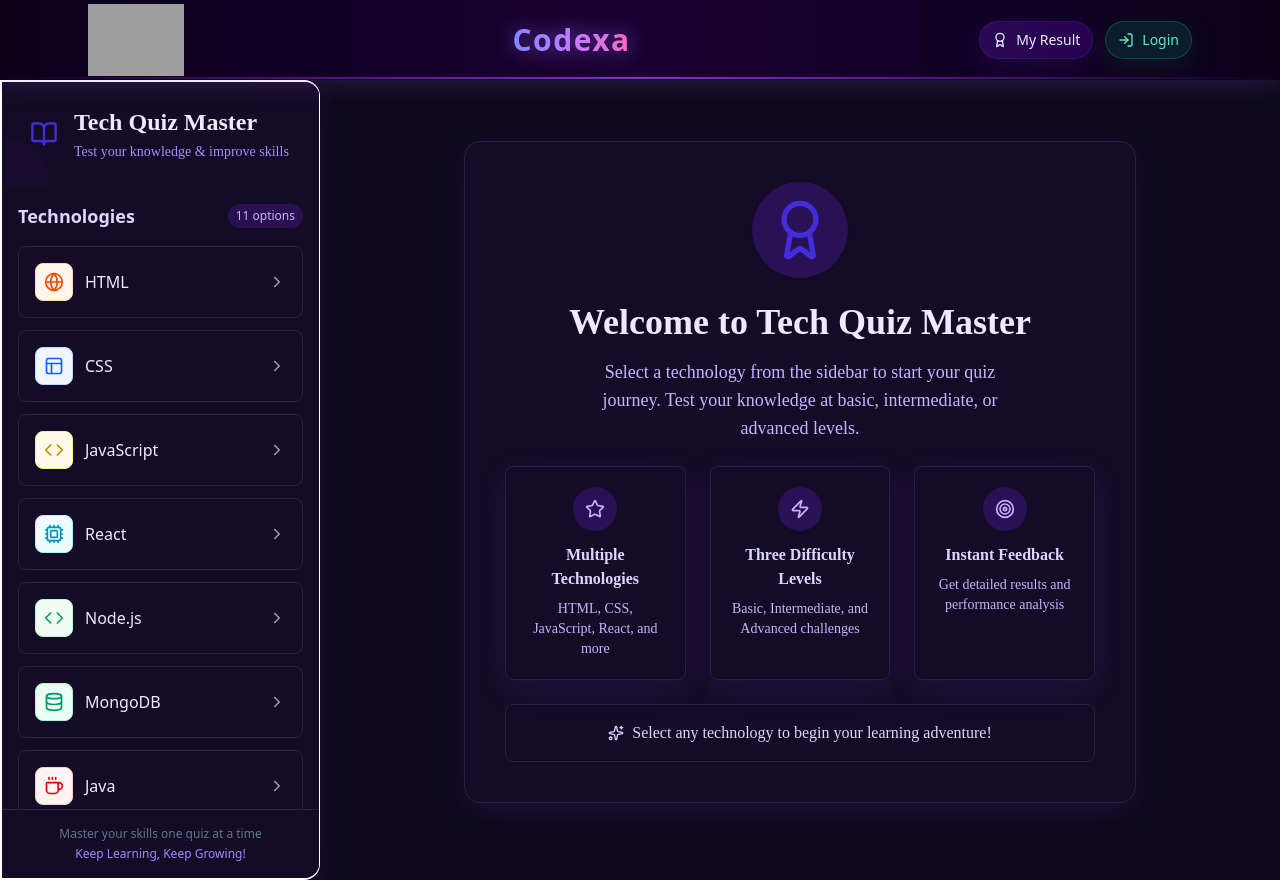
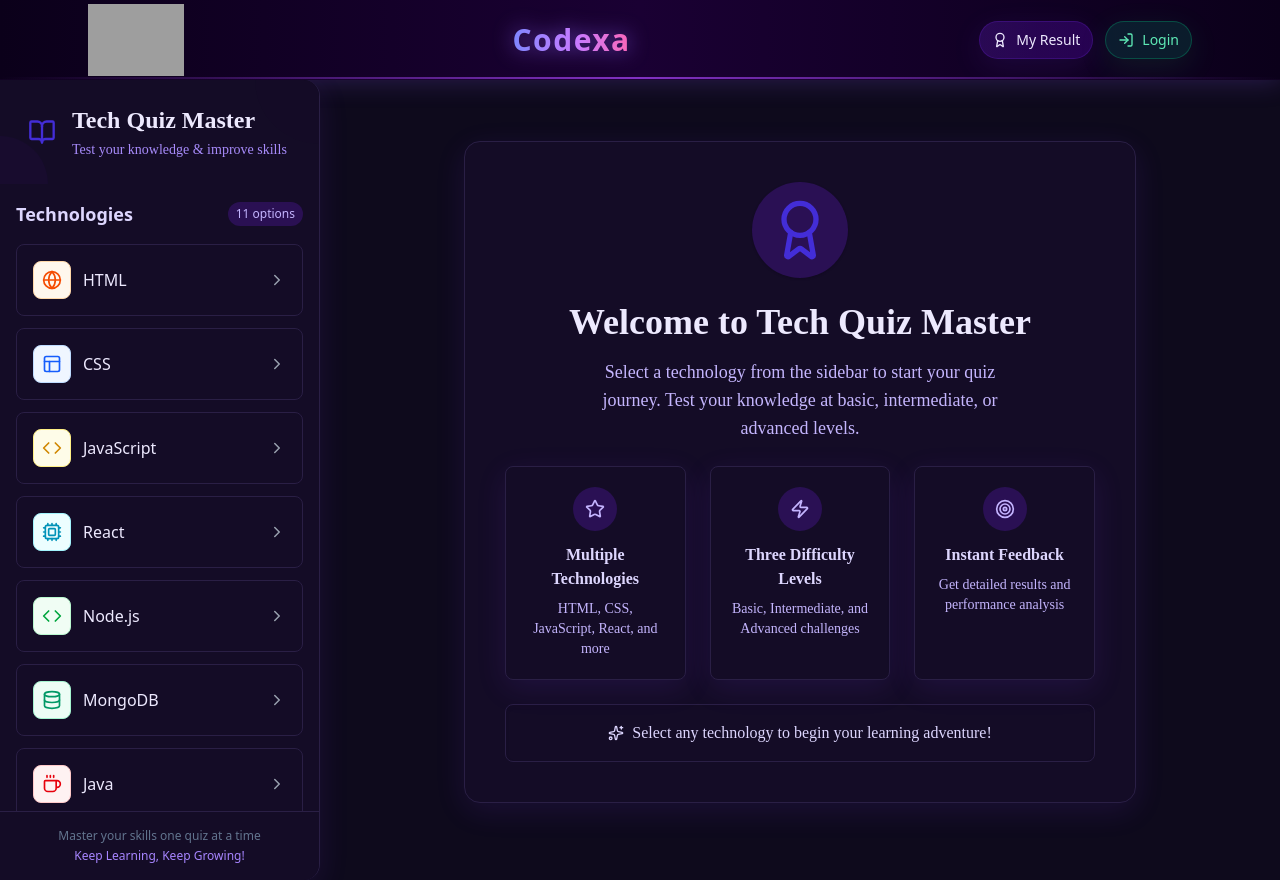
Before and after one commit to meena431/quiz-app, a React app in the folder frontend/: page / in a window 1280 px wide. Built offline with nearby package versions, Linux system fonts and the light colour scheme; grey boxes are pictures that could not be loaded; the HTML template or start-up script is replaced by a standard one.

Commit message:
Update UI

```diff
--- a/frontend/src/assets/styles.js
+++ b/frontend/src/assets/styles.js
@@ -50,8 +50,6 @@ export const navbarStyles = {
     @media (max-width:420px){ nav{padding-left:12px;padding-right:12px;} }
   `
 };
-
-
 
 export const loginStyles = {
   // Page container
@@ -115,8 +113,6 @@ export const loginStyles = {
   animations: `@import url('https://fonts.googleapis.com/css2?family=Poppins:wght@400;600;700&display=swap');:root{--card-radius:16px;}@keyframes gradient-anim{0%{background-position:0% 50%}50%{background-position:100% 50%}100%{background-position:0% 50%}}@keyframes float-slow{0%{transform:translateY(0)}50%{transform:translateY(-10px)}100%{transform:translateY(0)}}@keyframes float-slower{0%{transform:translateY(0)}50%{transform:translateY(-6px)}100%{transform:translateY(0)}}.animate-float-slow{animation:float-slow 9s ease-in-out infinite}.animate-float-slower{animation:float-slower 11s ease-in-out infinite}#login-heading,form,input,button,a,p,label,span{font-family:'Poppins',system-ui,-apple-system,'Segoe UI',Roboto,'Helvetica Neue',Arial}@media(max-width:360px){.rounded-3xl{border-radius:10px}}@media(min-width:1024px){.rounded-3xl{border-radius:16px}}`
 };
 
-
-
 export const signupStyles = {
   // Page container
   pageContainer: "min-h-screen bg-[#0E0A1C] flex items-center justify-center p-4 sm:p-6 relative",
@@ -171,20 +167,20 @@ export const signupStyles = {
   animations: `@import url('https://fonts.googleapis.com/css2?family=Poppins:wght@400;600;700&display=swap');:root{--card-radius:16px;}@keyframes gradient-anim{0%{background-position:0% 50%}50%{background-position:100% 50%}100%{background-position:0% 50%}}@keyframes float-slow{0%{transform:translateY(0)}50%{transform:translateY(-10px)}100%{transform:translateY(0)}}.animate-float-slow{animation:float-slow 9s ease-in-out infinite}#signup-heading,form,input,button,a,p,label,span{font-family:'Poppins',system-ui,-apple-system,'Segoe UI',Roboto,'Helvetica Neue',Arial}@media(max-width:360px){.rounded-3xl{border-radius:10px}}@media(min-width:1024px){.rounded-3xl{border-radius:16px}}`
 };
 
-
-
 export const sidebarStyles = {
   // Page container
   pageContainer: "min-h-screen bg-[#0E0A1C]",
 
   // Mobile overlay
-  mobileOverlay: "fixed inset-0 bg-black/60 backdrop-blur-sm z-[99998] md:hidden",
+  // FIX: Forced high backdrop z-index and explicit opacity layer settings
+  mobileOverlay: "fixed inset-0 bg-black/60 backdrop-blur-md z-[100] md:hidden",
 
   // Main container
-  mainContainer: "flex w-full overflow-x-hidden xl:overflow-y-hidden xl:h-screen",
+  mainContainer: "flex w-full overflow-x-hidden xl:min-h-screen",
 
   // Sidebar styles
-  sidebar: "fixed h-screen z-40 top-0 left-0 w-80 transform transition-transform duration-300 ease-in-out bg-[#140C26] shadow-[0_8px_30px_rgba(124,58,237,0.12)] rounded-r-2xl overflow-y-auto border-r border-[#2A1F45] md:relative md:translate-x-0 md:flex md:flex-col border-2 border-white",
+  // FIX: Shifted mobile rendering layer to z-[200] so it explicitly sits ABOVE the backdrop blur
+  sidebar: "fixed h-screen z-[200] top-0 left-0 w-80 transform transition-transform duration-300 ease-in-out bg-[#140C26] shadow-[0_8px_30px_rgba(124,58,237,0.12)] rounded-r-2xl overflow-y-auto border-r border-[#2A1F45] md:relative md:translate-x-0 md:flex md:flex-col",
 
   // Sidebar header
   sidebarHeader: "top-0 z-20 p-6 bg-[#140C26] text-[#EDE9FE] relative overflow-hidden",
@@ -336,7 +332,6 @@ export const sidebarStyles = {
 
   // Custom styles
   customStyles: `
-
     .sidebar-content { -webkit-overflow-scrolling: touch; }
 
     aside .sidebar-content::-webkit-scrollbar { width: 10px; }
@@ -366,8 +361,6 @@ export const sidebarStyles = {
     }
   `
 };
-
-
 
 export const resultStyles = {
   // Page container
```
Also changed, not shown: frontend/src/components/Sidebar.jsx (line endings or trailing spaces).
